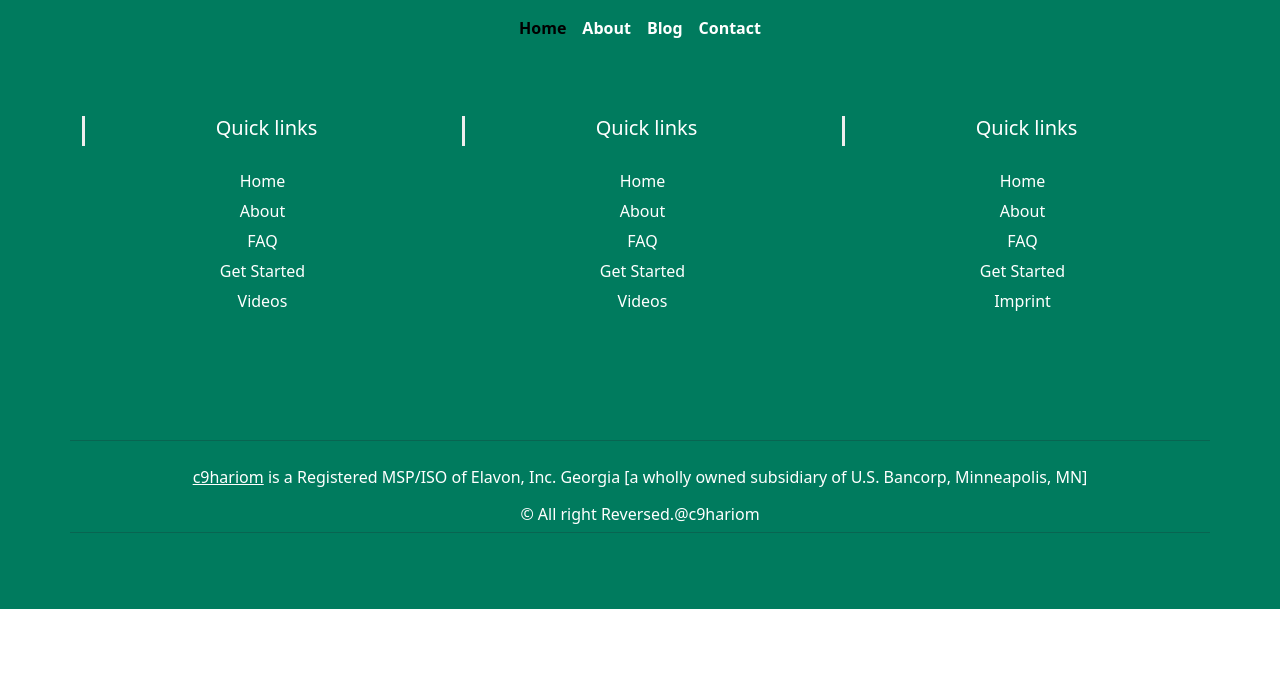
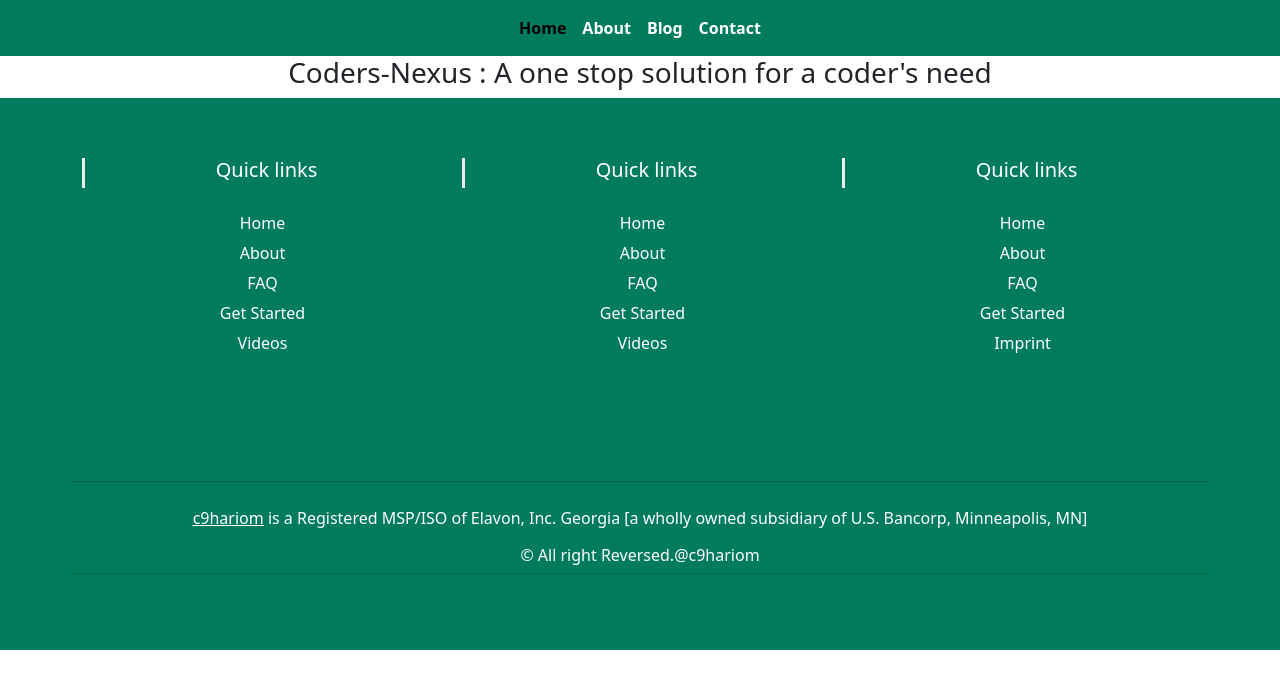
Before and after one commit to c9hariom/coders-blog-nextJS, a Next.js app: page / in a window 1280 px wide. Shown: the top 688 px of the page. Built offline with nearby package versions, Linux system fonts and the light colour scheme.

Commit message:
dangerouslySetinnerHTML added

```diff
--- a/pages/index.js
+++ b/pages/index.js
@@ -1,10 +1,18 @@
 import { Inter } from 'next/font/google'
-import Link from 'next/link'
 
 const inter = Inter({ subsets: ['latin'] })
 
 export default function Home () {
+  function createMarkup () {
+    return {
+      __html:
+        "<center><h3>Coders-Nexus : A one stop solution for a coder's need</h3></center>"
+    }
+  }
+
   return (
-    <div></div>
+    <div>
+      <div dangerouslySetInnerHTML={createMarkup()} />
+    </div>
   )
 }
```
